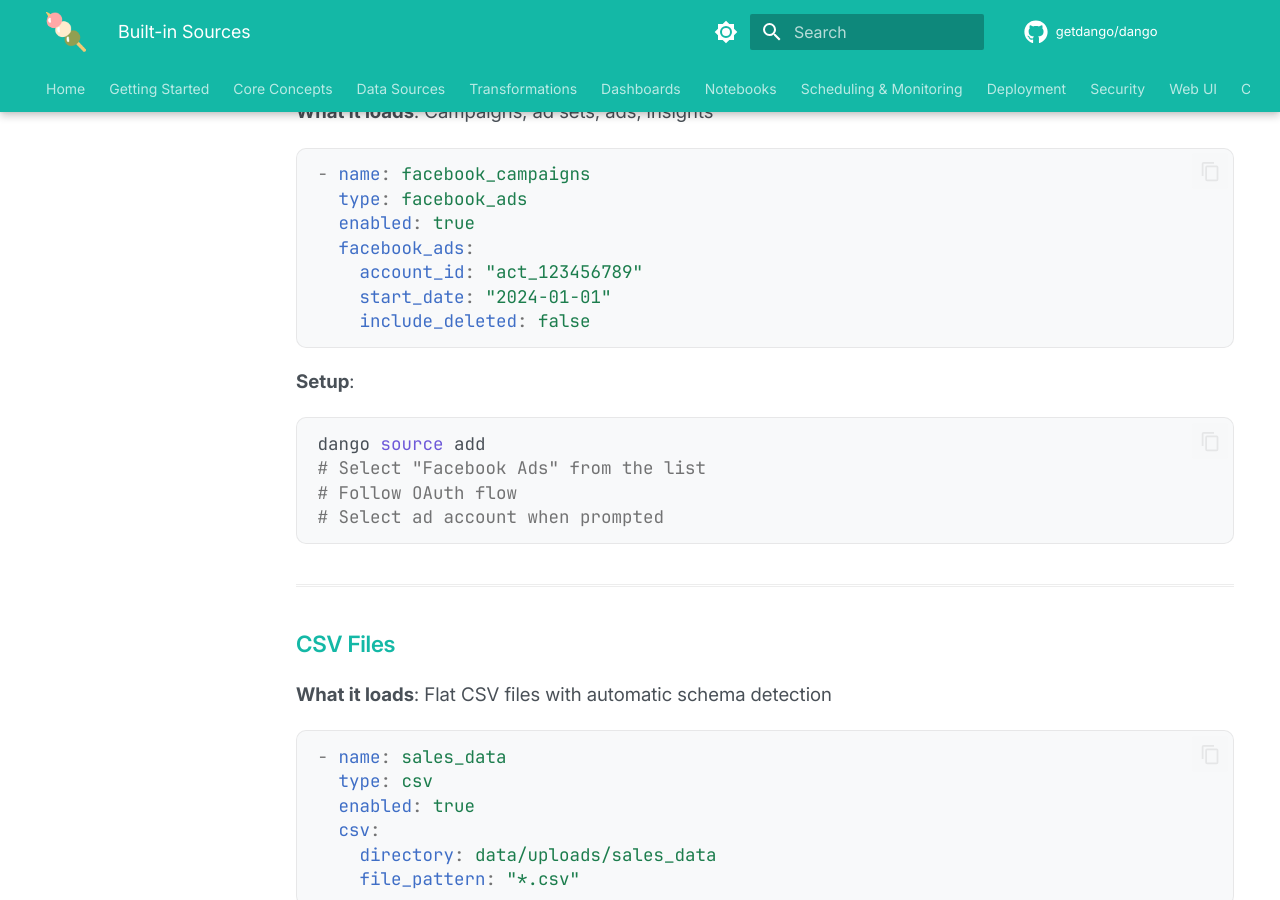
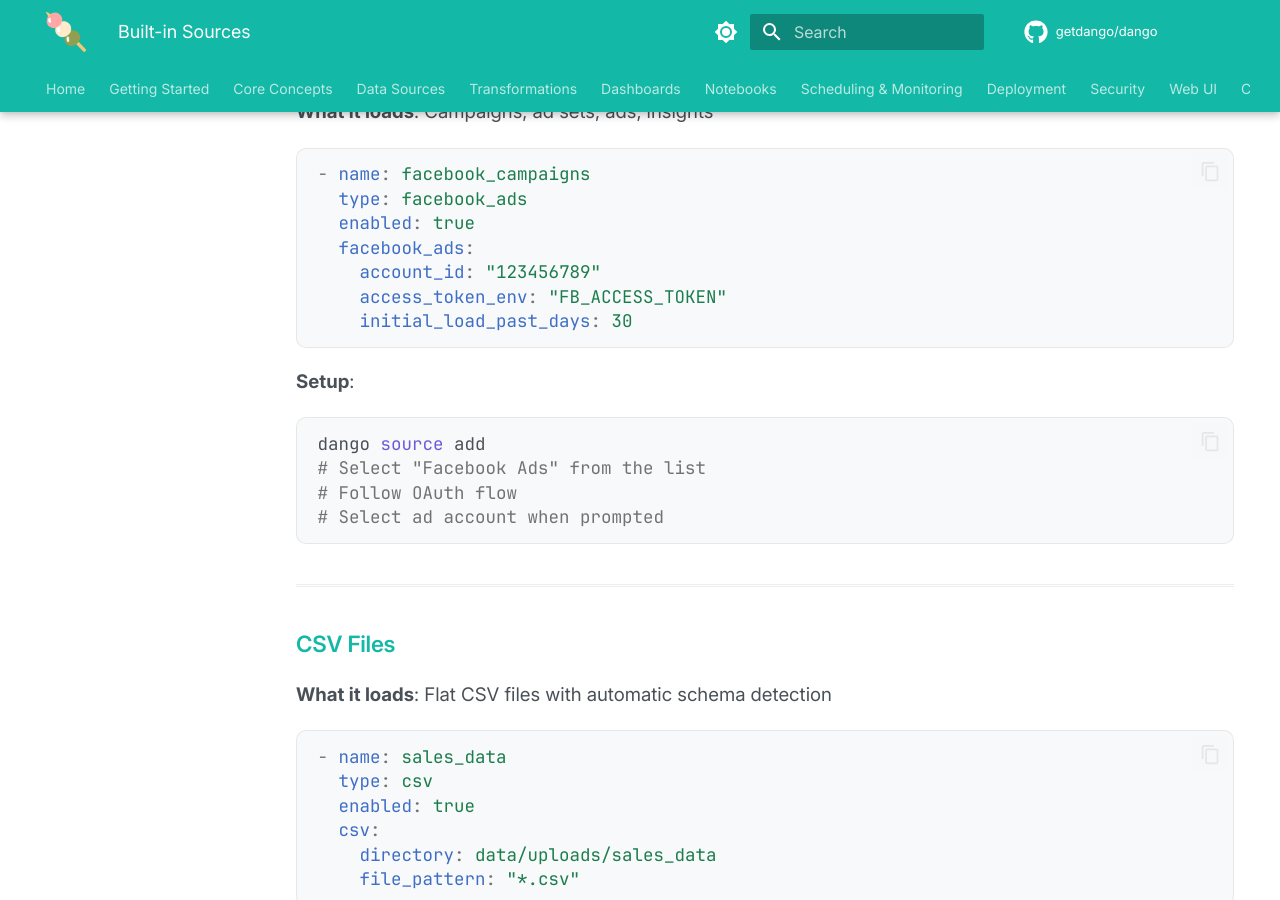
Before and after one commit to getdango/docs, an MkDocs documentation site: the page built from docs/data-sources/built-in-sources.md, in a window 1280 px wide and 900 px high, scrolled down 2835 px. Built offline with MkDocs 1.6.1 and Material for MkDocs 9.7.7, drawn with Linux system fonts in a browser that asks for light colours; comment, search, counter and statistics services are not loaded; the version menu is left out; some of the changed text lies outside the part shown.

Commit message:
Fix remaining config inconsistencies across data-sources pages
- oauth-sources.md Manual Config: spreadsheet_url → spreadsheet_url_or_id
- built-in-sources.md: spreadsheet_url + get_sheets → spreadsheet_url_or_id + range_names
- built-in-sources.md: Facebook act_ prefix removed, replace start_date +
  include_deleted with access_token_env + initial_load_past_days (matches registry)

Co-Authored-By: Claude Opus 4.6 (1M context) <noreply@anthropic.com>

````diff
--- a/docs/data-sources/built-in-sources.md
+++ b/docs/data-sources/built-in-sources.md
@@ -54,8 +54,8 @@ dango sync --source stripe_payments
   type: google_sheets
   enabled: true
   google_sheets:
-    spreadsheet_url: "https://docs.google.com/spreadsheets/d/1ABC..."
-    get_sheets:
+    spreadsheet_url_or_id: "https://docs.google.com/spreadsheets/d/1ABC..."
+    range_names:
       - "Sheet1"
       - "Sales Data"
 ```
@@ -111,9 +111,9 @@ dango source add
   type: facebook_ads
   enabled: true
   facebook_ads:
-    account_id: "act_123456789"
-    start_date: "2024-01-01"
-    include_deleted: false
+    account_id: "123456789"
+    access_token_env: "FB_ACCESS_TOKEN"
+    initial_load_past_days: 30
 ```
 
 **Setup**:
````
Also changed, not shown: docs/data-sources/oauth-sources.md (+1 -1 lines).
